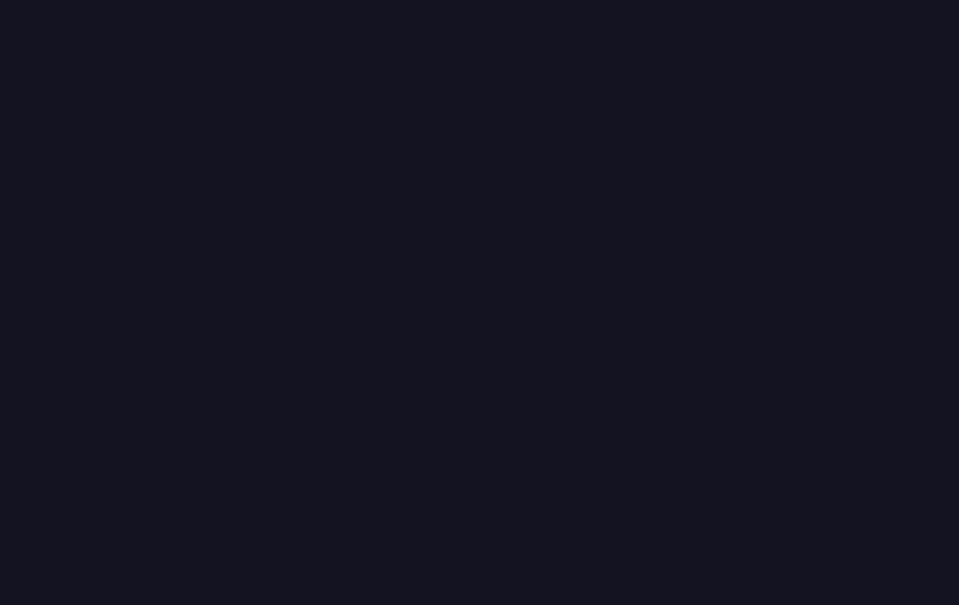
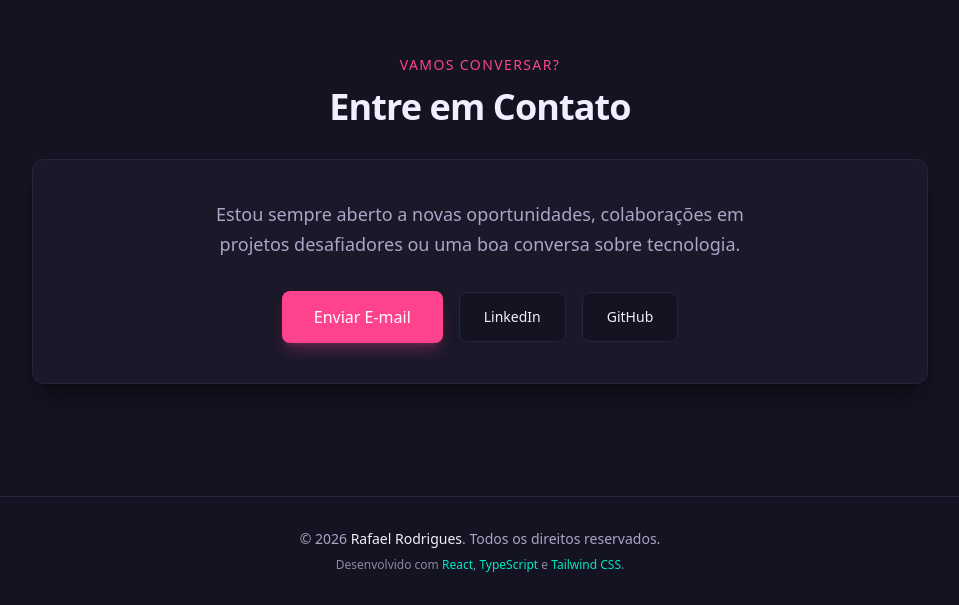
Before and after one commit to rafael-rodrigues01/portfolio, a React (Vite) app: page / in a window 1280 px wide. Shown: the part 2302-2907 px from the top of the page, without its empty margins (160-1119 px from the left). Before the commit the page ends 2245 px from the top, so only its background shows below. Built offline with nearby package versions, Linux system fonts and the light colour scheme.

Commit message:
feat: implement contact section and semantic footer passing spec 04 tests

```diff
--- /dev/null
+++ b/specs/04-contact-section.md
@@ -0,0 +1,59 @@
+# Spec 04: Seção de Contato e Rodapé (ContactSection & Footer)
+
+**Status:** Concluído (Testes passando)
+
+## 1. Objetivo
+Disponibilizar os canais diretos de comunicação e conexões profissionais de Rafael Rodrigues sob a âncora `#contact`, além de fornecer um rodapé semântico (`<footer>`) com informações de autoria e stack técnica do portfólio.
+
+## 2. Contratos & Tipos
+- **Tipagem:** [`ProfileInfo`](file:///C:/dev/projects/Portfolio-rafael/src/types/index.ts) definida em `src/types/index.ts`:
+  - `name`: string
+  - `role`: string
+  - `socialLinks`: objeto com `email`, `linkedin` e `github`.
+- **Fonte de Dados:** [`profileData`](file:///C:/dev/projects/Portfolio-rafael/src/data/profile.ts) importada de `src/data/profile.ts`.
+- **Componentes:**
+  - `src/sections/ContactSection.tsx`: Seção principal de contato (`<section id="contact">`) integrando o rodapé (`<footer>`).
+
+## 3. Requisitos Funcionais
+- [x] Âncora de navegação e identificador com `id="contact"` e acessibilidade via `aria-label="Contato"`.
+- [x] Heading de nível 2 (`<h2>`) com o título da seção (ex.: "Entre em Contato").
+- [x] Card de chamada para ação direta contendo link `mailto:` direcionando para `profileData.socialLinks.email`.
+- [x] Links sociais profissionais para:
+  - LinkedIn (`profileData.socialLinks.linkedin`)
+  - GitHub (`profileData.socialLinks.github`)
+- [x] Rodapé semântico (`<footer>`):
+  - Informações de copyright/autoria contendo o nome do desenvolvedor (`profileData.name`).
+  - Menção às principais tecnologias utilizadas no desenvolvimento do portfólio (React, TypeScript, Tailwind CSS).
+
+## 4. Requisitos Não-Funcionais, Design & Acessibilidade (a11y)
+- **Estrutura & Semântica:**
+  - Seção estruturada com `<section id="contact" aria-label="Contato">`.
+  - Links externos configurados obrigatoriamente com `target="_blank"`, `rel="noreferrer noopener"` e atributos `aria-label` descritivos (ex.: `"Perfil do LinkedIn"`, `"Perfil do GitHub"`).
+  - Link de envio de e-mail com protocolo `mailto:` e `aria-label="Enviar e-mail para Rafael Rodrigues"`.
+  - Elemento semântico `<footer>` com `role="contentinfo"`.
+- **Design & Paleta Radical:**
+  - **Container da Seção:** `max-w-4xl mx-auto px-6 py-20 md:py-28 text-center`.
+  - **Card de Contato:** `bg-[#1a1829] border border-[#27253d] rounded-xl p-8 md:p-10 space-y-6 shadow-xl shadow-black/30`.
+  - **Tipografia:**
+    - Título da seção (`h2`): `text-[#f0efff] font-bold tracking-tight text-3xl sm:text-4xl`.
+    - Textos de apoio/descrição: `text-[#a9a6c6] text-base sm:text-lg leading-relaxed max-w-xl mx-auto`.
+  - **Botão Principal de E-mail:**
+    - `bg-[#fe428e] text-white hover:bg-[#e03178] px-8 py-3.5 rounded-lg text-base font-medium shadow-lg shadow-[#fe428e]/25 transition-all duration-200 active:scale-95 inline-flex items-center gap-2`.
+  - **Botões/Links Secundários de Redes Sociais:**
+    - `bg-[#141321] border border-[#27253d] text-[#f0efff] hover:border-[#fe428e] hover:text-[#fe428e] px-6 py-3.5 rounded-lg text-sm font-medium transition-all duration-200 active:scale-95 inline-flex items-center gap-2`.
+  - **Rodapé (`<footer>`):**
+    - `border-t border-[#27253d] bg-[#141321] py-8 px-6 text-center text-sm text-[#a9a6c6] space-y-2`.
+    - Menção de tecnologias com destaque: `<span className="text-[#00e8c6]">`.
+- **Responsividade:**
+  - Layout centralizado e fluido adaptado para qualquer resolução móvel ou desktop.
+
+## 5. Critérios de Aceite (Definição para Vitest & React Testing Library)
+1. **Identificação da Seção e Acessibilidade:**
+   - Deve renderizar uma tag `<section>` com `id="contact"` e acessível pelo `role="region"` com nome associado a `/contato/i`.
+   - Deve renderizar um heading de nível 2 (`<h2>`) com texto contendo `/contato/i`.
+2. **Canais de Contato Direto e Links:**
+   - Deve renderizar um link para o envio de e-mail com o atributo `href` igual a `mailto:${profileData.socialLinks.email}` e atributo `aria-label` descritivo.
+   - Deve renderizar os links externos para LinkedIn e GitHub com `target="_blank"`, `rel` contendo `noreferrer` e atributos `aria-label` descritivos.
+3. **Rodapé Semântico (Footer):**
+   - Deve renderizar uma tag semântica `<footer>` acessível pelo `role="contentinfo"`.
+   - Deve conter no rodapé o nome do profissional (`profileData.name`) e a menção às tecnologias principais (`React`, `TypeScript`, `Tailwind CSS`).
--- a/src/App.tsx
+++ b/src/App.tsx
@@ -1,6 +1,7 @@
 import { HeroSection } from './sections/HeroSection'
 import { AboutSection } from './sections/AboutSection'
 import { ProjectsSection } from './sections/ProjectsSection'
+import { ContactSection } from './sections/ContactSection'
 
 function App() {
   return (
@@ -8,6 +9,7 @@ function App() {
       <HeroSection />
       <AboutSection />
       <ProjectsSection />
+      <ContactSection />
     </main>
   )
 }
--- /dev/null
+++ b/src/sections/ContactSection.tsx
@@ -0,0 +1,78 @@
+import React from 'react'
+import { profileData } from '../data/profile'
+
+export const ContactSection: React.FC = () => {
+  const { name, socialLinks } = profileData
+  const currentYear = new Date().getFullYear()
+
+  return (
+    <>
+      <section
+        id="contact"
+        aria-label="Contato"
+        className="flex flex-col items-center justify-center py-20 px-6 md:py-28"
+      >
+        <div className="w-full max-w-4xl mx-auto space-y-8 text-center">
+          <div className="space-y-3">
+            <p className="text-sm font-medium tracking-widest text-[#fe428e] uppercase">
+              Vamos conversar?
+            </p>
+            <h2 className="text-3xl font-bold tracking-tight text-[#f0efff] sm:text-4xl">
+              Entre em Contato
+            </h2>
+          </div>
+
+          <div className="bg-[#1a1829] border border-[#27253d] rounded-xl p-8 md:p-10 space-y-6 shadow-xl shadow-black/30">
+            <p className="text-base sm:text-lg text-[#a9a6c6] leading-relaxed max-w-xl mx-auto">
+              Estou sempre aberto a novas oportunidades, colaborações em projetos desafiadores ou uma boa conversa sobre tecnologia.
+            </p>
+
+            <div className="flex flex-col sm:flex-row items-center justify-center gap-4 pt-2">
+              <a
+                href={`mailto:${socialLinks.email}`}
+                aria-label={`Enviar e-mail para ${name}`}
+                className="inline-flex items-center justify-center rounded-lg bg-[#fe428e] px-8 py-3.5 text-base font-medium text-white shadow-lg shadow-[#fe428e]/25 transition-all duration-200 hover:bg-[#e03178] active:scale-95 focus-visible:outline-2 focus-visible:outline-offset-2 focus-visible:outline-[#fe428e]"
+              >
+                Enviar E-mail
+              </a>
+
+              <a
+                href={socialLinks.linkedin}
+                target="_blank"
+                rel="noopener noreferrer"
+                aria-label="Perfil do LinkedIn"
+                className="inline-flex items-center justify-center rounded-lg border border-[#27253d] bg-[#141321] px-6 py-3.5 text-sm font-medium text-[#f0efff] transition-all duration-200 hover:border-[#fe428e] hover:text-[#fe428e] active:scale-95 focus-visible:outline-2 focus-visible:outline-offset-2 focus-visible:outline-[#fe428e]"
+              >
+                LinkedIn
+              </a>
+
+              <a
+                href={socialLinks.github}
+                target="_blank"
+                rel="noopener noreferrer"
+                aria-label="Perfil do GitHub"
+                className="inline-flex items-center justify-center rounded-lg border border-[#27253d] bg-[#141321] px-6 py-3.5 text-sm font-medium text-[#f0efff] transition-all duration-200 hover:border-[#fe428e] hover:text-[#fe428e] active:scale-95 focus-visible:outline-2 focus-visible:outline-offset-2 focus-visible:outline-[#fe428e]"
+              >
+                GitHub
+              </a>
+            </div>
+          </div>
+        </div>
+      </section>
+
+      <footer
+        role="contentinfo"
+        className="w-full border-t border-[#27253d] bg-[#141321] py-8 px-6 text-center text-sm text-[#a9a6c6]"
+      >
+        <div className="max-w-4xl mx-auto space-y-2">
+          <p>
+            © {currentYear} <span className="text-[#f0efff] font-medium">{name}</span>. Todos os direitos reservados.
+          </p>
+          <p className="text-xs text-[#a9a6c6]/80">
+            Desenvolvido com <span className="text-[#00e8c6]">React</span>, <span className="text-[#00e8c6]">TypeScript</span> e <span className="text-[#00e8c6]">Tailwind CSS</span>.
+          </p>
+        </div>
+      </footer>
+    </>
+  )
+}
--- a/vite.config.ts
+++ b/vite.config.ts
@@ -8,6 +8,6 @@ export default defineConfig({
   test: {
     globals: true,
     environment: 'jsdom',
-    setupFiles: './vitest.setup.ts',
+    setupFiles: './src/tests/setup.ts',
   },
 })
```
Also changed, not shown: src/tests/setup.ts (added, +1 -0 lines), 2 other files (tests, documents, lock files or other folders).
